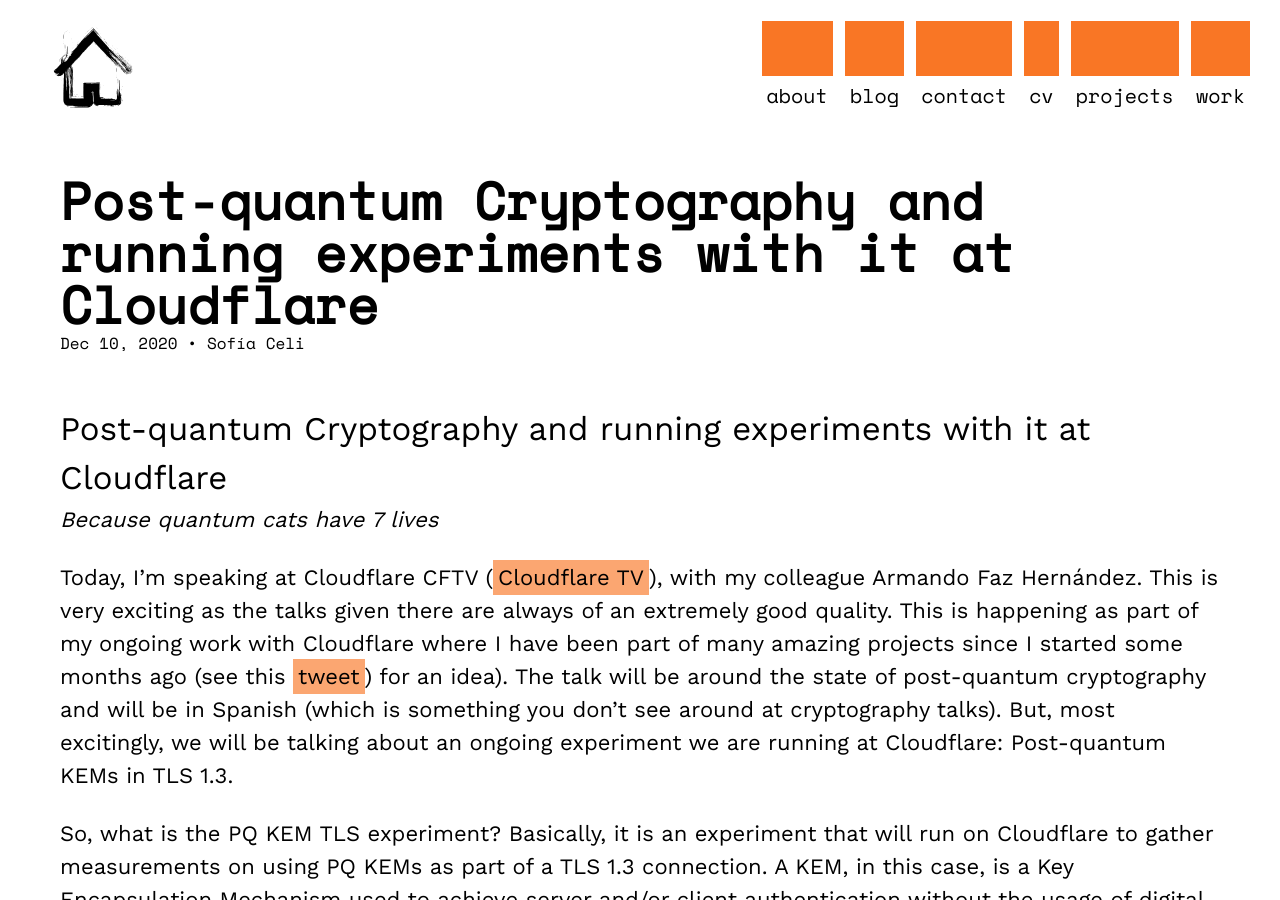
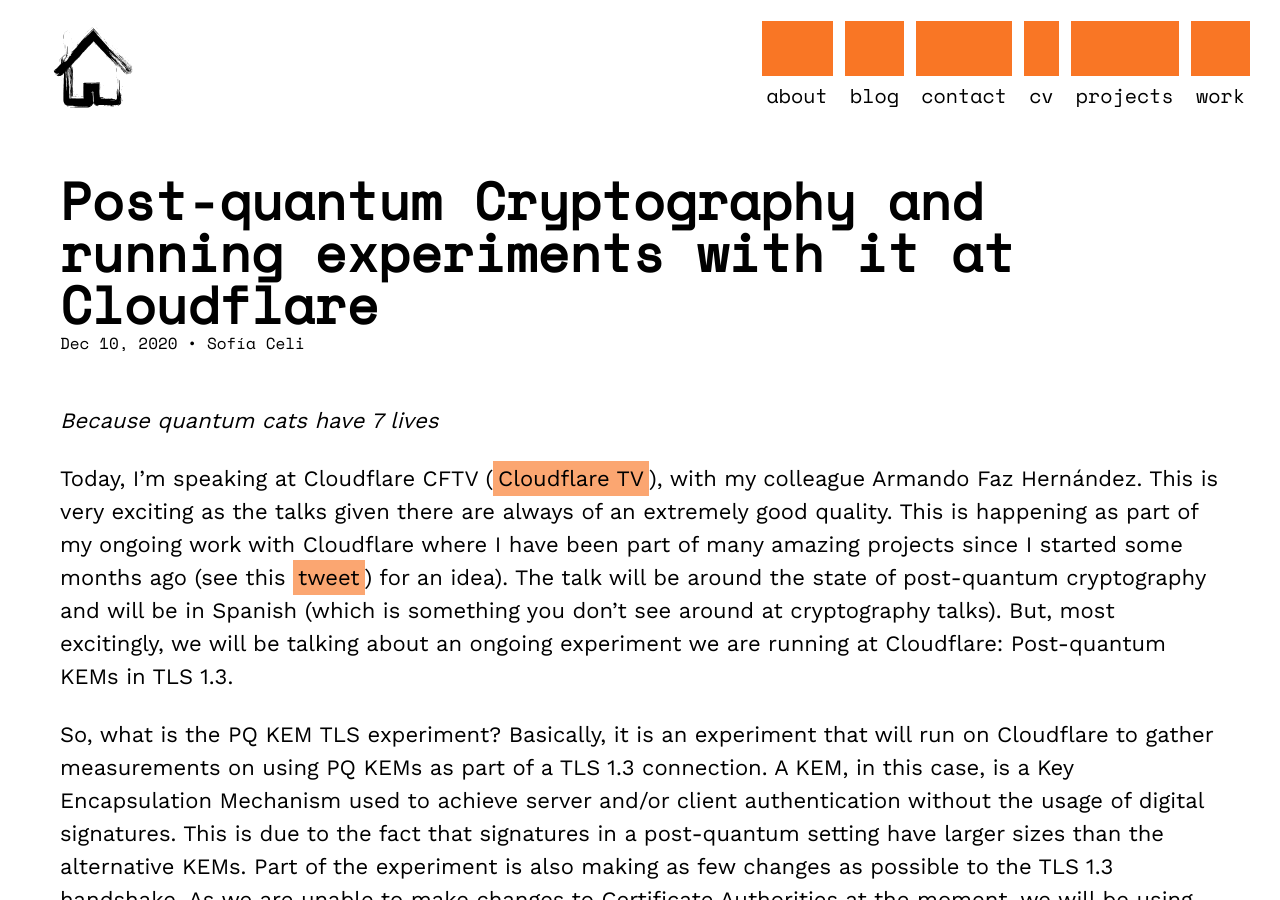
Before and after one commit to claucece/claucece.github.io, a Jekyll site: the page built from _posts/2020-12-10-pq-kem-tls.md, in a window 1280 px wide and 900 px high. Built offline with Jekyll 4.4.1, drawn with Linux system fonts in a browser that asks for light colours.

Commit message:
Remove title

```diff
--- a/_posts/2020-12-10-pq-kem-tls.md
+++ b/_posts/2020-12-10-pq-kem-tls.md
@@ -3,9 +3,6 @@ layout: post
 author: Sofía Celi
 title:  "Post-quantum Cryptography and running experiments with it at Cloudflare"
 ---
-
-# Post-quantum Cryptography and running experiments with it at Cloudflare
-
 *Because quantum cats have 7 lives*
 
 Today, I'm speaking at Cloudflare CFTV ([Cloudflare TV](https://cloudflare.tv/event/5G46CmInDoEyAFmk9Ewi3O)),
```
